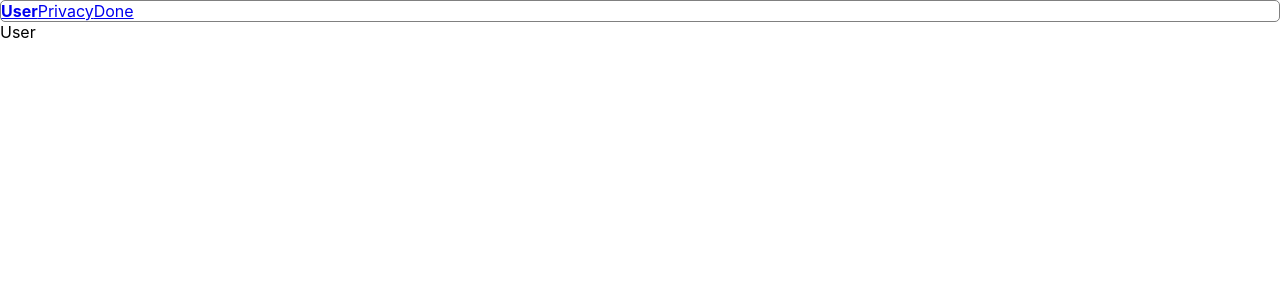
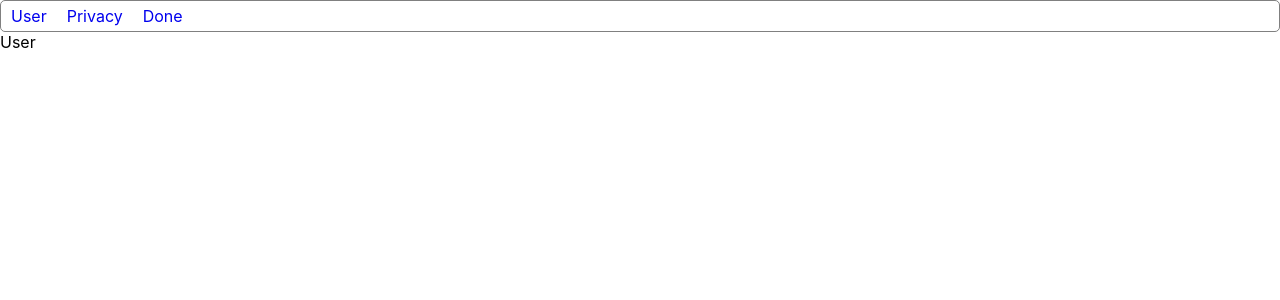
Before and after one commit to Yagogc/tray-test, a React (Create React App) app: page /user in a window 1280 px wide. Shown: the top 300 px of the page. Built offline with nearby package versions, Linux system fonts and the light colour scheme.

Commit message:
WIP: Nav active state

```diff
--- a/src/components/Nav/Nav.tsx
+++ b/src/components/Nav/Nav.tsx
@@ -5,11 +5,9 @@ import styles from './Nav.module.scss'
 
 const NavLink: React.FC<{ to: string }> = ({ children, to }) => {
   let match = useRouteMatch(to)
+  console.log('match', match)
   return (
-    <Link
-      to={to}
-      className={(styles.nav__item, match ? styles.nav_item_active : '')}
-    >
+    <Link to={to} className={styles.nav_item}>
       {children}
     </Link>
   )
```
